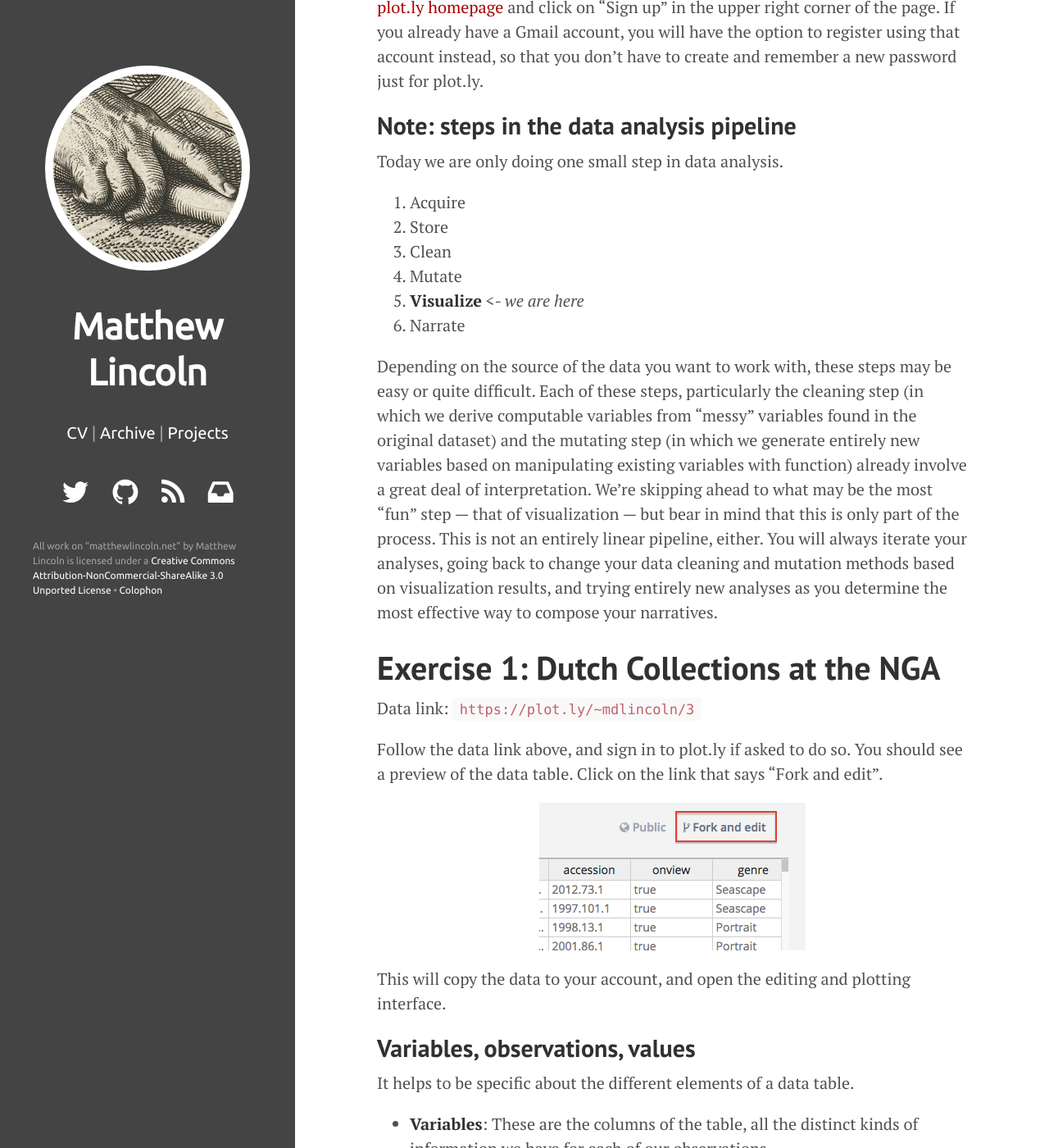
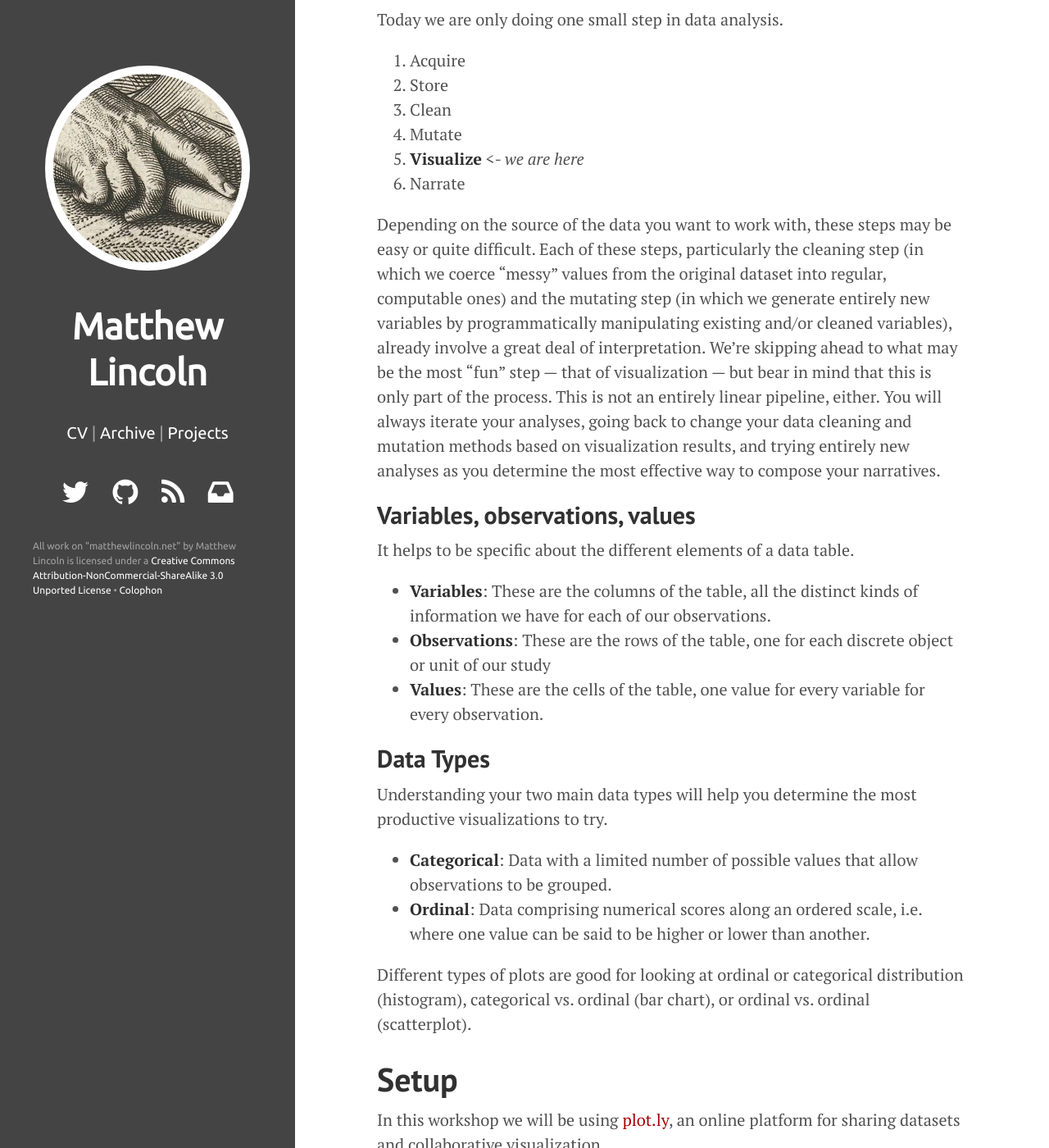
Before and after one commit to mdlincoln/mdlincoln.github.io, a Jekyll site: the page built from pages/plotly.md, in a window 1280 px wide and 1400 px high, scrolled down 517 px. Shown: the whole window at 82% size. Built offline with Jekyll 4.4.1, drawn with Linux system fonts in a browser that asks for light colours; nearby versions of some CDN libraries; some of the changed text lies outside the part shown.

Commit message:
Reorganized data concepts and examples

```diff
--- a/pages/plotly.md
+++ b/pages/plotly.md
@@ -9,15 +9,9 @@ redirect_from: /plotly/
 
 <aside>This page has the starting tutorial instructions for the workshop on data visualization on October 29, 2014, in the <a href="http://michellesmithcollaboratory.umd.edu/event/data-mining-and-visualization-workshop-matthew-lincoln">Michelle Smith Collaboratory</a> at the University of Maryland.</aside>
 
-[plot.ly]: http://plot.ly
+# Concepts
 
-In this workshop we will be using [plot.ly], an online platform for sharing datasets and collaborative visualization.
-
-You will need to register an account with plot.ly for this workshop.
-Go to the [plot.ly homepage][plot.ly] and click on "Sign up" in the upper right corner of the page.
-If you already have a Gmail account, you will have the option to register using that account instead, so that you don't have to create and remember a new password just for plot.ly.
-
-## Note: steps in the data analysis pipeline
+## The data analysis pipeline
 
 Today we are only doing one small step in data analysis.
 
@@ -29,10 +23,37 @@ Today we are only doing one small step in data analysis.
 4. Narrate
 
 Depending on the source of the data you want to work with, these steps may be easy or quite difficult.
-Each of these steps, particularly the cleaning step (in which we derive computable variables from "messy" variables found in the original dataset) and the mutating step (in which we generate entirely new variables based on manipulating existing variables with function) already involve a great deal of interpretation.
+Each of these steps, particularly the cleaning step (in which we coerce "messy" values from the original dataset into regular, computable ones) and the mutating step (in which we generate entirely new variables by programmatically manipulating existing and/or cleaned variables), already involve a great deal of interpretation.
 We're skipping ahead to what may be the most "fun" step --- that of visualization --- but bear in mind that this is only part of the process.
 This is not an entirely linear pipeline, either.
 You will always iterate your analyses, going back to change your data cleaning and mutation methods based on visualization results, and trying entirely new analyses as you determine the most effective way to compose your narratives.
+
+## Variables, observations, values
+
+It helps to be specific about the different elements of a data table.
+
+- **Variables**: These are the columns of the table, all the distinct kinds of information we have for each of our observations.
+- **Observations**: These are the rows of the table, one for each discrete object or unit of our study
+- **Values**: These are the cells of the table, one value for every variable for every observation.
+
+## Data Types
+
+Understanding your two main data types will help you determine the most productive visualizations to try.
+
+- **Categorical**: Data with a limited number of possible values that allow observations to be grouped.
+- **Ordinal**: Data comprising numerical scores along an ordered scale, i.e. where one value can be said to be higher or lower than another.
+
+Different types of plots are good for looking at ordinal or categorical distribution (histogram), categorical vs. ordinal (bar chart), or ordinal vs. ordinal (scatterplot).
+
+# Setup
+
+[plot.ly]: http://plot.ly
+
+In this workshop we will be using [plot.ly], an online platform for sharing datasets and collaborative visualization.
+
+You will need to register an account with plot.ly for this workshop.
+Go to the [plot.ly homepage][plot.ly] and click on "Sign up" in the upper right corner of the page.
+If you already have a Gmail, Facebook, Twitter, or Github account, you will have the option to register using that account instead, so that you don't have to create and remember a new password just for plot.ly.
 
 # Exercise 1: Dutch Collections at the NGA
 
@@ -45,14 +66,6 @@ Click on the link that says "Fork and edit".
 ![Fork and edit button in plot.ly](/assets/images-display/plotly_fork.png)
 
 This will copy the data to your account, and open the editing and plotting interface.
-
-## Variables, observations, values
-
-It helps to be specific about the different elements of a data table.
-
-- **Variables**: These are the columns of the table, all the distinct kinds of information we have for each of our observations.
-- **Observations**: These are the rows of the table, one for each discrete object or unit of our study
-- **Values**: These are the cells of the table, one value for every variable for every observation.
 
 ## Data Provenance
 
@@ -84,14 +97,6 @@ Also, I created categories such as `set` (the collector/curator who added the it
     - `acc_date`
     - `set`
 
-## Data Types
-
-Understanding your two main data types will help you determine the most productive visualizations to try.
-
-- **Categorical**: Data with a limited number of possible values that allow observations to be grouped.
-- **Ordinal**: Data comprising numerical scores along an ordered scale, i.e. where one value can be said to be higher or lower than another.
-
-Different types of plots are good for comparing categorical vs. categorical, categorical vs. ordinal, or ordinal vs. ordinal. Look through the variables in the NGA data and see if you can classify them as either categorical or ordinal.
 
 ## Plot exercises
 
@@ -99,9 +104,7 @@ Try to devise plots that could shed light on these questions:
 
 1. How did the balance of genres in the Dutch galleries change over the course of the twentieth century?
 2. How did the chronology of Dutch art represented in the Dutch galleries change over the course of the twentieth century?
-3. What are the most efficient visualizations for representing the predilections of different collectors and curators?
-
-***
+3. What are the most efficient visualizations for representing the predilections of different collectors and curators for genre? For date? What about scale and orientation? (Don't forget to try the often-ignored boxplot!)
 
 # Exercise 2: British Art Sales from the GPI
 
@@ -109,14 +112,25 @@ Data link:[`https://plot.ly/~mdlincoln/8`](https://plot.ly/~mdlincoln/8)
 
 ## Data Provenance
 
-These data comprise a random sample of about 0.5% (1500 out of 374277) British sales records maintained by the [Getty Provenance Index].
+These data comprise a random sample of about 0.4% (1500 out of 374277) of the British sales records maintained by the [Getty Provenance Index](http://www.getty.edu/research/tools/provenance/index.html).
 Because plot.ly runs in your browser, it cannot handle very large datasets, so we will be working will a small sample of the database.
-For larger sets of data, you will want to use a more powerful tool, such as [R](http://www.r-project.org/).
-
-## Data types
+For larger sets of data, you will want to use a more powerful set of programs, such as [R](http://www.r-project.org/) and [RStudio](http://www.rstudio.com/).
 
 Many of the original variables in this table are not easily computable in their original form.
-Scroll to the rightmost columns (starting with the `Date` column) to see the cleaned/mutated variables that are most easily plotted.
+Scroll to the rightmost columns (starting with the `Date` column) to see the cleaned/mutated variables that are most easily plotted:
+
+- `Date` (of sale). The following variables are derived from this one:
+    - `Year`
+    - `Month`
+    - `Week`
+    - `YDay` (day of the year)
+    - `MDay` (day of the month)
+    - `WDay` (day of the week)
+- `Transaction.Type`
+- `Transaction.Amt`
+- `Nationality`
+- `Period` (This is a *categorical* variable derived by grouping observations based on the values of the *ordinal* variable `Year`)
+- `Price.Factor` (Because inflation makes it difficult to compare the `Transaction.Amt` value for over time, I computed the *categorical* variable `Price.Factor` to help group observations into five classes of value. Within each `Period`, I determined the [quintile distribution](http://en.wiktionary.org/wiki/quintile) of every object sold, i.e. both the top 20% most expensive objects sold between 1790--1800 and the top 20% most expensive objects sold between 1830--1840 are in the 5th quintile.)
 
 ## Plot exericses
 
@@ -127,7 +141,9 @@ Try to devise plots that could shed light on these questions:
 2. Did these patterns change between 1790 and 1840?
 
 We will quickly run into the limits of the plot.ly interface with these qeustions!
-In lieu of coming up with a single, effective plot, we should try to conceive of how we might *operationalize*, or make measurable, these questions.
+In lieu of coming up with effective plots, we should at least try to conceive of how we might *operationalize*, or make measurable, these questions.
 More advanced tools may be necessary to visualize the kinds of patterns we want to detect.
 
-Using R, I have generated a web interface that implements some measurements of these questions: [`https://mdlincoln.shinyapps.io/gettysales/`](https://mdlincoln.shinyapps.io/gettysales/)
+## Advanced analysis
+
+Using R, I have generated a web interface that implements some measurements of these questions: [`https://mdlincoln.shinyapps.io/gettysales/`](https://mdlincoln.shinyapps.io/gettysales/) (I will provide the login information during the session)
```
